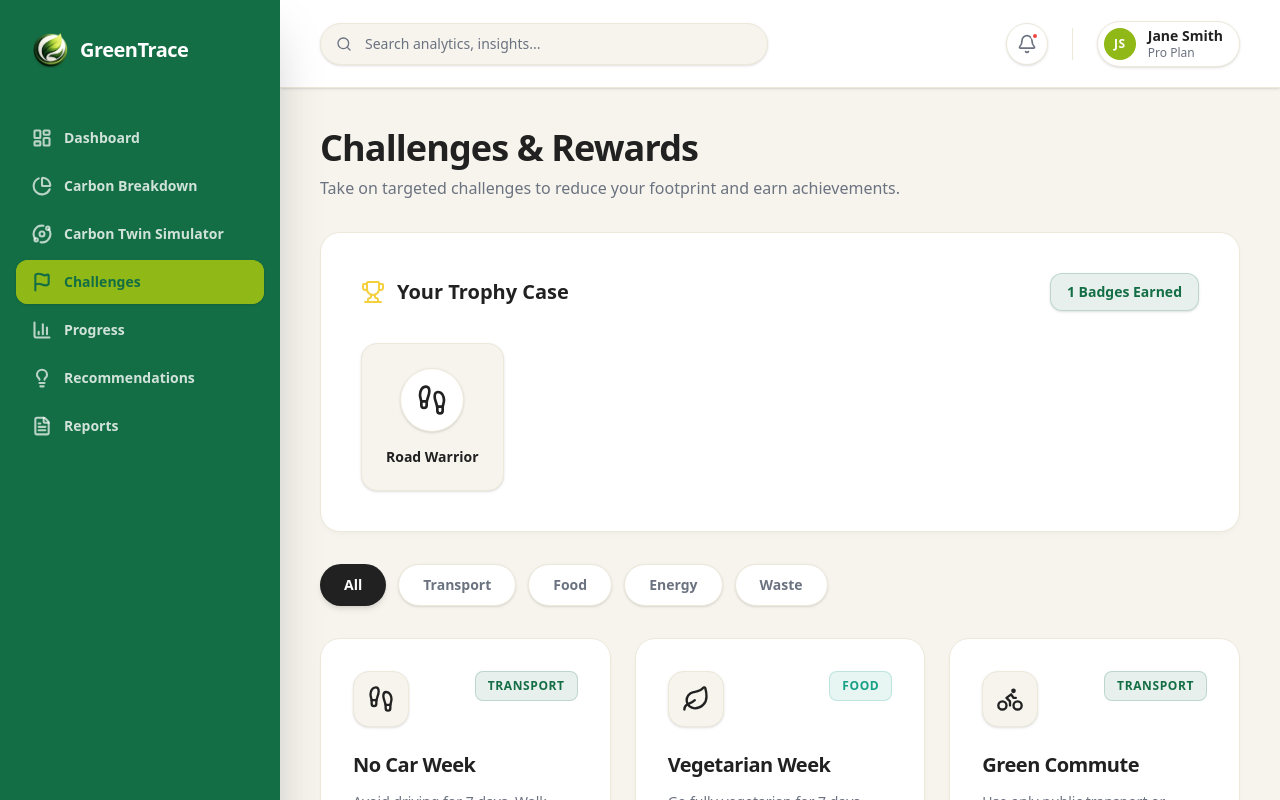
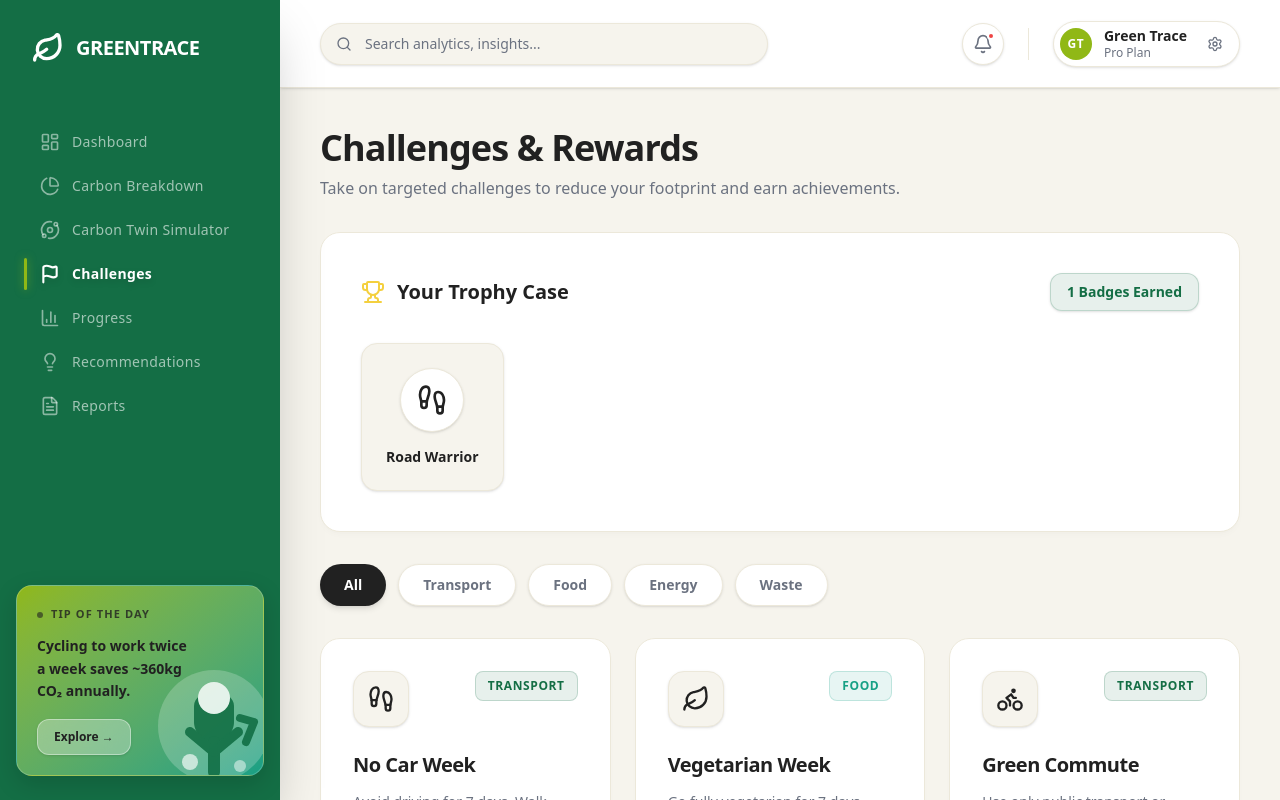
Before and after one commit to parteek1907/GreenTrace, a Next.js app: page /dashboard/challenges in a window 1280 px wide. Shown: the top 800 px of the page. Built offline with nearby package versions, Linux system fonts and the light colour scheme.

Commit message:
feat(dashboard): refine Sidebar layout and navigation

```diff
--- a/src/app/dashboard/layout.tsx
+++ b/src/app/dashboard/layout.tsx
@@ -2,9 +2,11 @@
 
 import { useState } from "react";
 import Link from "next/link";
-import { usePathname } from "next/navigation";
+import { usePathname, useRouter } from "next/navigation";
 import Image from "next/image";
+import { Tabs } from "@ark-ui/react/tabs";
 import { motion, AnimatePresence } from "framer-motion";
+import { ProfileProvider, useProfile } from "@/lib/contexts/ProfileContext";
 import {
   LayoutDashboard,
   PieChart,
@@ -17,7 +19,13 @@ import {
   Search,
   X,
   Menu,
-  FileText
+  FileText,
+  LogOut,
+  User,
+  CreditCard,
+  Palette,
+  LifeBuoy,
+  Leaf
 } from "lucide-react";
 
 const navItems = [
@@ -35,66 +43,108 @@ export default function DashboardLayout({
 }: {
   children: React.ReactNode;
 }) {
+  return (
+    <ProfileProvider>
+      <DashboardInner>{children}</DashboardInner>
+    </ProfileProvider>
+  );
+}
+
+function DashboardInner({
+  children,
+}: {
+  children: React.ReactNode;
+}) {
   const pathname = usePathname();
+  const router = useRouter();
   const [sidebarOpen, setSidebarOpen] = useState(false);
+  const [userMenuOpen, setUserMenuOpen] = useState(false);
+
+  const { profile } = useProfile();
+  const initials = `${profile.firstName[0] || ''}${profile.lastName[0] || ''}`.toUpperCase();
+
+  const tips = [
+    "Lowering your thermostat by 2°C saves up to 180kg CO₂ per year.",
+    "Cycling to work twice a week saves ~360kg CO₂ annually.",
+    "Switching to a plant-based meal once a day cuts food emissions by 30%.",
+    "Unplugging idle devices saves the average home 65kg CO₂ per year.",
+    "Line-drying clothes instead of tumble drying saves ~150kg CO₂/year.",
+    "A reusable water bottle saves ~156 plastic bottles per year.",
+    "Taking the train instead of flying saves 10x the carbon per km."
+  ];
+  const dailyTip = tips[new Date().getDay()];
 
   return (
-    <div className="min-h-screen flex bg-gt-bg text-gt-dark font-sans">
+    <div className="h-screen overflow-hidden flex bg-gt-bg text-gt-dark font-sans">
       {/* Desktop Sidebar */}
       <aside className="hidden lg:flex flex-col w-[280px] bg-gt-primary text-white shadow-2xl z-20 shrink-0">
         {/* Branding */}
         <div className="px-8 py-8">
           <Link href="/dashboard" className="flex items-center gap-3 group">
-            <div className="w-9 h-9 relative group-hover:scale-105 transition-transform">
-              <Image src="/logo.png" alt="GreenTrace Logo" fill className="object-contain" />
-            </div>
-            <span className="text-xl font-bold tracking-tight text-white group-hover:text-gt-bright transition-colors">
+            <Leaf className="w-8 h-8 text-white transition-transform group-hover:scale-110" strokeWidth={2.5} />
+            <span className="text-xl font-bold tracking-tight text-white group-hover:text-gt-bright transition-colors uppercase">
               GreenTrace
             </span>
           </Link>
         </div>
 
         {/* Navigation */}
-        <nav className="flex-1 px-4 space-y-1 overflow-y-auto pb-4 mt-4">
+        <Tabs.Root
+          value={pathname}
+          onValueChange={(details) => router.push(details.value)}
+          className="flex-1 px-2 space-y-1 overflow-y-auto pb-4 mt-4 w-full"
+        >
+          <Tabs.List className="flex flex-col relative ml-4 mt-2">
             {navItems.map((item) => {
+              const Icon = item.icon;
               const isActive = pathname === item.href;
-            const Icon = item.icon;
               return (
-              <Link
-                key={item.label}
-                href={item.href}
-                className={`
-                  flex items-center gap-3 px-4 py-3 rounded-xl text-sm font-semibold
-                  transition-all duration-200 relative group
-                  ${isActive
-                    ? "text-gt-primary bg-gt-bright shadow-sm"
-                    : "text-white/80 hover:text-white hover:bg-white/10"
-                  }
-                `}
+                <Tabs.Trigger
+                  key={item.href}
+                  value={item.href}
+                  className="flex items-center gap-3 text-left px-4 py-3 text-sm font-medium text-white/60 hover:text-white/90 transition-all duration-300 relative group cursor-pointer w-full"
                 >
                   {isActive && (
                     <motion.div
-                    layoutId="sidebar-active"
-                    className="absolute inset-0 bg-gt-bright rounded-xl"
-                    transition={{ type: "spring", stiffness: 300, damping: 30 }}
+                      layoutId="desktop-sidebar-active"
+                      className="absolute left-0 top-1.5 bottom-1.5 w-[3px] bg-gt-bright rounded-full z-10 shadow-[0_0_8px_rgba(144,184,22,0.6)]"
+                      transition={{ type: "spring", stiffness: 350, damping: 25 }}
                     />
                   )}
-                <Icon className={`relative z-10 w-5 h-5 ${isActive ? "text-gt-primary" : "text-white/70 group-hover:text-white"}`} strokeWidth={2.5} />
-                <span className="relative z-10">{item.label}</span>
-              </Link>
+                  <Icon className={`w-5 h-5 transition-colors relative z-10 ${isActive ? "text-white drop-shadow-md" : "text-white/50 group-hover:text-white/80"}`} strokeWidth={isActive ? 2.5 : 2} />
+                  <span className={`relative z-10 transition-all duration-300 tracking-wide ${isActive ? "text-white font-bold drop-shadow-md" : "font-medium"}`}>{item.label}</span>
+                </Tabs.Trigger>
               );
             })}
-        </nav>
+          </Tabs.List>
+        </Tabs.Root>
 
-        {/* Bottom Actions */}
-        <div className="p-4 border-t border-white/10">
-          <Link
-            href="#"
-            className="flex items-center gap-3 px-4 py-3 rounded-xl text-sm font-semibold text-white/80 hover:text-white hover:bg-white/10 transition-colors group"
-          >
-            <Settings className="w-5 h-5 text-white/70 group-hover:text-white" strokeWidth={2.5} />
-            <span>Settings</span>
+        {/* Tip of the Day */}
+        <div className="mt-auto mb-6 mx-4 p-5 bg-gradient-to-br from-gt-bright to-gt-teal rounded-2xl relative shadow-[0_8px_24px_rgba(0,0,0,0.15)] overflow-hidden shrink-0 border border-white/20 min-h-[180px] flex flex-col justify-between group">
+          <div className="relative z-10">
+            <h4 className="text-[11px] font-bold uppercase tracking-widest text-gt-dark/80 mb-3 flex items-center gap-2">
+              <span className="w-1.5 h-1.5 rounded-full bg-gt-dark/60 animate-pulse" />
+              Tip of the Day
+            </h4>
+            <p className="text-[14px] font-bold text-gt-dark leading-relaxed mb-4 pr-12">
+              {dailyTip}
+            </p>
+          </div>
+          <Link href="/dashboard/recommendations" className="text-[12px] font-extrabold text-gt-dark bg-white/30 hover:bg-white/50 px-4 py-2 rounded-xl transition-all relative z-10 self-start backdrop-blur-md shadow-sm border border-white/40">
+            Explore &rarr;
           </Link>
+
+          <svg className="absolute bottom-[-15px] right-[-15px] w-32 h-32 opacity-[0.85] z-0 group-hover:scale-105 group-hover:-translate-y-1 group-hover:-translate-x-1 transition-all duration-700" viewBox="0 0 64 64" fill="none" xmlns="http://www.w3.org/2000/svg">
+            <circle cx="32" cy="32" r="28" fill="white" opacity="0.25" />
+            <path d="M42 22 C42 18 38 15 32 15 C26 15 22 18 22 22 L22 30 C22 35 26 40 32 40 C38 40 42 35 42 30 Z" fill="#146E45" />
+            <path d="M32 40 L32 55" stroke="#146E45" strokeWidth="6" strokeLinecap="round" />
+            <path d="M32 45 L20 35" stroke="#146E45" strokeWidth="5" strokeLinecap="round" />
+            <path d="M32 45 L44 35" stroke="#146E45" strokeWidth="5" strokeLinecap="round" />
+            <circle cx="32" cy="18" r="8" fill="#FFFFFF" />
+            <path d="M48 40 L52 30 L45 28" stroke="#146E45" strokeWidth="4" strokeLinecap="round" strokeLinejoin="round" />
+            <circle cx="20" cy="50" r="4" fill="#FFFFFF" opacity="0.8" />
+            <circle cx="45" cy="52" r="3" fill="#FFFFFF" opacity="0.6" />
+          </svg>
         </div>
       </aside>
 
@@ -112,9 +162,9 @@ export default function DashboardLayout({
             >
               <Menu className="w-5 h-5 text-gt-dark" />
             </button>
-            <div className="w-9 h-9 relative">
-              <Image src="/logo.png" alt="GreenTrace Logo" fill className="object-contain" />
-            </div>
+            <Link href="/dashboard" className="flex items-center gap-2">
+              <Leaf className="w-7 h-7 text-gt-primary" strokeWidth={2.5} />
+            </Link>
           </div>
 
           {/* Search Bar (Hidden on mobile) */}
@@ -138,15 +188,72 @@ export default function DashboardLayout({
 
             <div className="h-8 w-px bg-gt-border mx-2 hidden sm:block" />
 
-            <button className="flex items-center gap-3 p-1.5 pr-4 rounded-full border border-gt-border hover:border-gt-primary transition-all bg-gt-surface shadow-sm hover:shadow">
+            <div className="relative">
+              <button
+                onClick={() => setUserMenuOpen(!userMenuOpen)}
+                className="flex items-center gap-3 p-1.5 pr-4 rounded-full border border-gt-border hover:border-gt-primary transition-all bg-gt-surface shadow-sm hover:shadow group"
+              >
                 <div className="w-8 h-8 rounded-full bg-gt-secondary flex items-center justify-center text-white font-bold text-xs tracking-wider">
-                JS
+                  {initials}
                 </div>
                 <div className="hidden sm:flex flex-col items-start">
-                <span className="text-sm font-bold text-gt-dark leading-none">Jane Smith</span>
+                  <span className="text-sm font-bold text-gt-dark leading-none group-hover:text-gt-primary transition-colors">{profile.firstName} {profile.lastName}</span>
                   <span className="text-xs font-medium text-gt-gray mt-1 leading-none">Pro Plan</span>
                 </div>
+                <Settings className="w-4 h-4 text-gt-gray group-hover:text-gt-primary transition-colors ml-2 hidden sm:block" />
               </button>
+
+              <AnimatePresence>
+                {userMenuOpen && (
+                  <>
+                    {/* Invisible backdrop to close the menu when clicking outside */}
+                    <div className="fixed inset-0 z-40" onClick={() => setUserMenuOpen(false)} />
+
+                    <motion.div
+                      initial={{ opacity: 0, y: 10, scale: 0.95 }}
+                      animate={{ opacity: 1, y: 0, scale: 1 }}
+                      exit={{ opacity: 0, y: 10, scale: 0.95 }}
+                      transition={{ duration: 0.15, ease: "easeOut" }}
+                      className="absolute right-0 mt-3 w-64 bg-white rounded-2xl shadow-[0_8px_30px_rgba(0,0,0,0.12)] border border-gt-border overflow-hidden z-50 flex flex-col"
+                    >
+                      {/* User Header */}
+                      <div className="p-4 border-b border-gt-border bg-gt-bg">
+                        <div className="flex items-center gap-3">
+                          <div className="w-10 h-10 rounded-full bg-gt-secondary flex items-center justify-center text-white font-bold text-sm tracking-wider shadow-inner">
+                            {initials}
+                          </div>
+                          <div>
+                            <p className="text-sm font-bold text-gt-dark">{profile.firstName} {profile.lastName}</p>
+                            <p className="text-xs text-gt-gray mt-0.5">{profile.email}</p>
+                          </div>
+                        </div>
+                      </div>
+
+                      {/* Menu Items */}
+                      <div className="p-2 space-y-1">
+                        <Link href="/dashboard/profile" onClick={() => setUserMenuOpen(false)} className="flex items-center gap-3 px-3 py-2 text-sm font-medium text-gt-dark hover:bg-gt-bg rounded-xl transition-colors">
+                          <User className="w-4 h-4 text-gt-gray" />
+                          My Profile
+                        </Link>
+                        <Link href="/dashboard/settings" onClick={() => setUserMenuOpen(false)} className="flex items-center gap-3 px-3 py-2 text-sm font-medium text-gt-dark hover:bg-gt-bg rounded-xl transition-colors">
+                          <Settings className="w-4 h-4 text-gt-gray" />
+                          Account Settings
+                        </Link>
+                      </div>
+
+                      <div className="h-px bg-gt-border w-full" />
+
+                      <div className="p-2 space-y-1">
+                        <Link href="/" onClick={() => setUserMenuOpen(false)} className="w-full flex items-center gap-3 px-3 py-2 text-sm font-bold text-gt-error hover:bg-red-50 rounded-xl transition-colors">
+                          <LogOut className="w-4 h-4" />
+                          Sign Out
+                        </Link>
+                      </div>
+                    </motion.div>
+                  </>
+                )}
+              </AnimatePresence>
+            </div>
           </div>
         </header>
 
@@ -170,34 +277,72 @@ export default function DashboardLayout({
               >
                 <div className="px-6 py-8 flex items-center justify-between">
                   <Link href="/dashboard" className="flex items-center gap-3">
-                    <div className="w-9 h-9 relative">
-                      <Image src="/logo.png" alt="GreenTrace Logo" fill className="object-contain" />
-                    </div>
-                    <span className="text-xl font-bold tracking-tight text-white">GreenTrace</span>
+                    <Leaf className="w-8 h-8 text-white" strokeWidth={2.5} />
+                    <span className="text-xl font-bold tracking-tight text-white uppercase">GreenTrace</span>
                   </Link>
                   <button onClick={() => setSidebarOpen(false)} className="p-2 text-white/70 hover:text-white bg-white/10 rounded-lg">
                     <X className="w-5 h-5" />
                   </button>
                 </div>
-                <nav className="flex-1 px-4 space-y-1 overflow-y-auto mt-4">
+                <Tabs.Root
+                  value={pathname}
+                  onValueChange={(details) => {
+                    setSidebarOpen(false);
+                    router.push(details.value);
+                  }}
+                  className="flex-1 px-2 space-y-1 overflow-y-auto pb-4 mt-4 w-full"
+                >
+                  <Tabs.List className="flex flex-col relative ml-4 mt-2">
                     {navItems.map((item) => {
+                      const Icon = item.icon;
                       const isActive = pathname === item.href;
-                    const Icon = item.icon;
                       return (
-                      <Link
-                        key={item.label}
-                        href={item.href}
-                        onClick={() => setSidebarOpen(false)}
-                        className={`flex items-center gap-3 px-4 py-3 rounded-xl text-sm font-semibold transition-all ${
-                          isActive ? "text-gt-primary bg-gt-bright" : "text-white/80 hover:text-white hover:bg-white/10"
-                        }`}
+                        <Tabs.Trigger
+                          key={item.href}
+                          value={item.href}
+                          className="flex items-center gap-3 text-left px-4 py-3 text-sm font-medium text-white/60 hover:text-white/90 transition-all duration-300 relative group cursor-pointer w-full"
                         >
-                        <Icon className={`w-5 h-5 ${isActive ? "text-gt-primary" : "text-white/70"}`} strokeWidth={2.5} />
-                        <span>{item.label}</span>
-                      </Link>
+                          {isActive && (
+                            <motion.div
+                              layoutId="mobile-sidebar-active"
+                              className="absolute left-0 top-1.5 bottom-1.5 w-[3px] bg-gt-bright rounded-full z-10 shadow-[0_0_8px_rgba(144,184,22,0.6)]"
+                              transition={{ type: "spring", stiffness: 350, damping: 25 }}
+                            />
+                          )}
+                          <Icon className={`w-5 h-5 transition-colors relative z-10 ${isActive ? "text-white drop-shadow-md" : "text-white/50 group-hover:text-white/80"}`} strokeWidth={isActive ? 2.5 : 2} />
+                          <span className={`relative z-10 transition-all duration-300 tracking-wide ${isActive ? "text-white font-bold drop-shadow-md" : "font-medium"}`}>{item.label}</span>
+                        </Tabs.Trigger>
                       );
                     })}
-                </nav>
+                  </Tabs.List>
+                </Tabs.Root>
+                {/* Tip of the Day - Mobile */}
+                <div className="mt-auto mb-6 mx-4 p-5 bg-gradient-to-br from-gt-bright to-gt-teal rounded-2xl relative shadow-[0_8px_24px_rgba(0,0,0,0.15)] overflow-hidden shrink-0 border border-white/20 min-h-[180px] flex flex-col justify-between group">
+                  <div className="relative z-10">
+                    <h4 className="text-[11px] font-bold uppercase tracking-widest text-gt-dark/80 mb-3 flex items-center gap-2">
+                      <span className="w-1.5 h-1.5 rounded-full bg-gt-dark/60 animate-pulse" />
+                      Tip of the Day
+                    </h4>
+                    <p className="text-[14px] font-bold text-gt-dark leading-relaxed mb-4 pr-12">
+                      {dailyTip}
+                    </p>
+                  </div>
+                  <Link href="/dashboard/recommendations" onClick={() => setSidebarOpen(false)} className="text-[12px] font-extrabold text-gt-dark bg-white/30 hover:bg-white/50 px-4 py-2 rounded-xl transition-all relative z-10 self-start backdrop-blur-md shadow-sm border border-white/40">
+                    Explore &rarr;
+                  </Link>
+
+                  <svg className="absolute bottom-[-15px] right-[-15px] w-32 h-32 opacity-[0.85] z-0 group-hover:scale-105 group-hover:-translate-y-1 group-hover:-translate-x-1 transition-all duration-700" viewBox="0 0 64 64" fill="none" xmlns="http://www.w3.org/2000/svg">
+                    <circle cx="32" cy="32" r="28" fill="white" opacity="0.25" />
+                    <path d="M42 22 C42 18 38 15 32 15 C26 15 22 18 22 22 L22 30 C22 35 26 40 32 40 C38 40 42 35 42 30 Z" fill="#146E45" />
+                    <path d="M32 40 L32 55" stroke="#146E45" strokeWidth="6" strokeLinecap="round" />
+                    <path d="M32 45 L20 35" stroke="#146E45" strokeWidth="5" strokeLinecap="round" />
+                    <path d="M32 45 L44 35" stroke="#146E45" strokeWidth="5" strokeLinecap="round" />
+                    <circle cx="32" cy="18" r="8" fill="#FFFFFF" />
+                    <path d="M48 40 L52 30 L45 28" stroke="#146E45" strokeWidth="4" strokeLinecap="round" strokeLinejoin="round" />
+                    <circle cx="20" cy="50" r="4" fill="#FFFFFF" opacity="0.8" />
+                    <circle cx="45" cy="52" r="3" fill="#FFFFFF" opacity="0.6" />
+                  </svg>
+                </div>
               </motion.aside>
             </>
           )}
```
Lines whose indentation alone changed are shown as unchanged.
